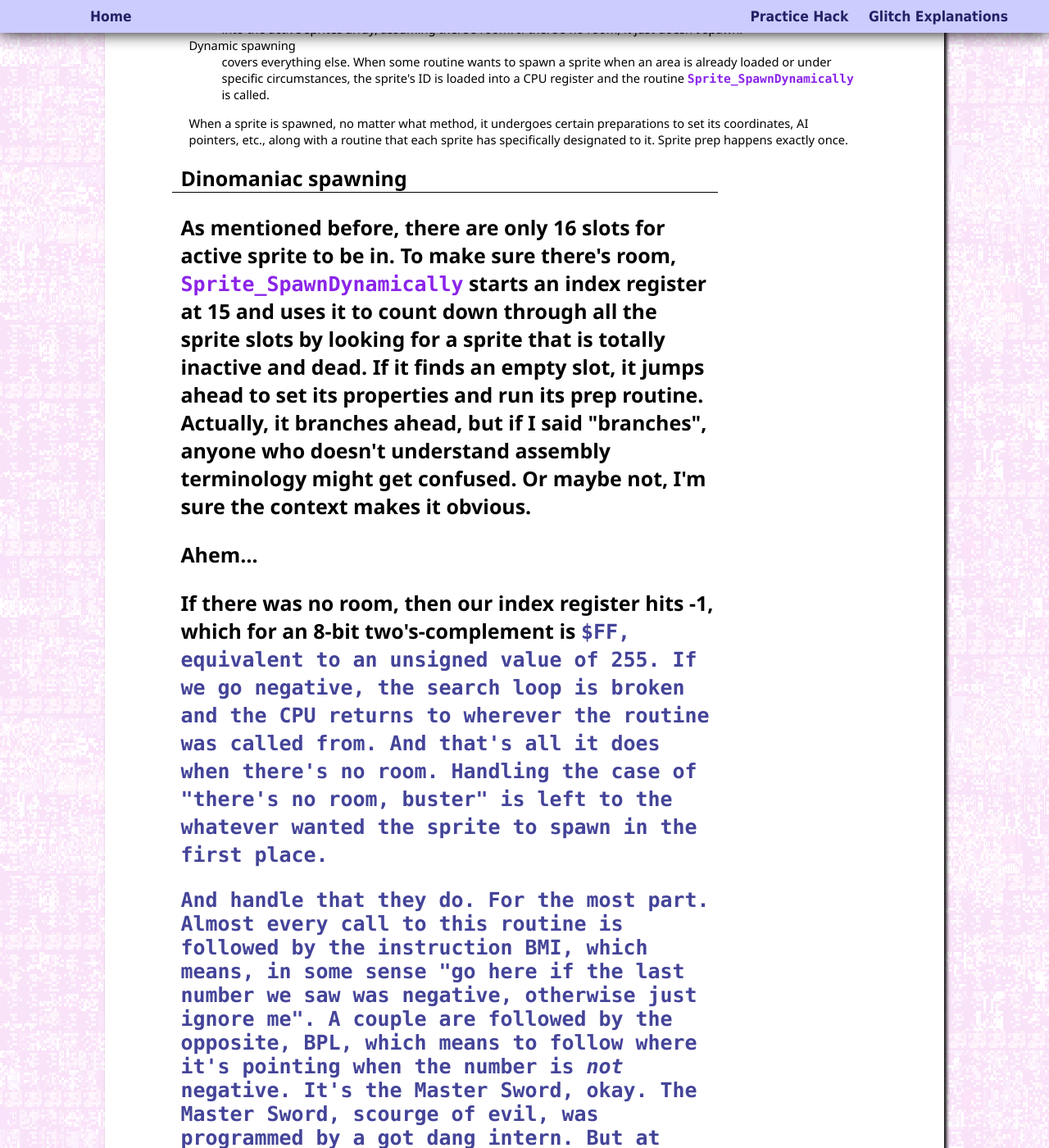
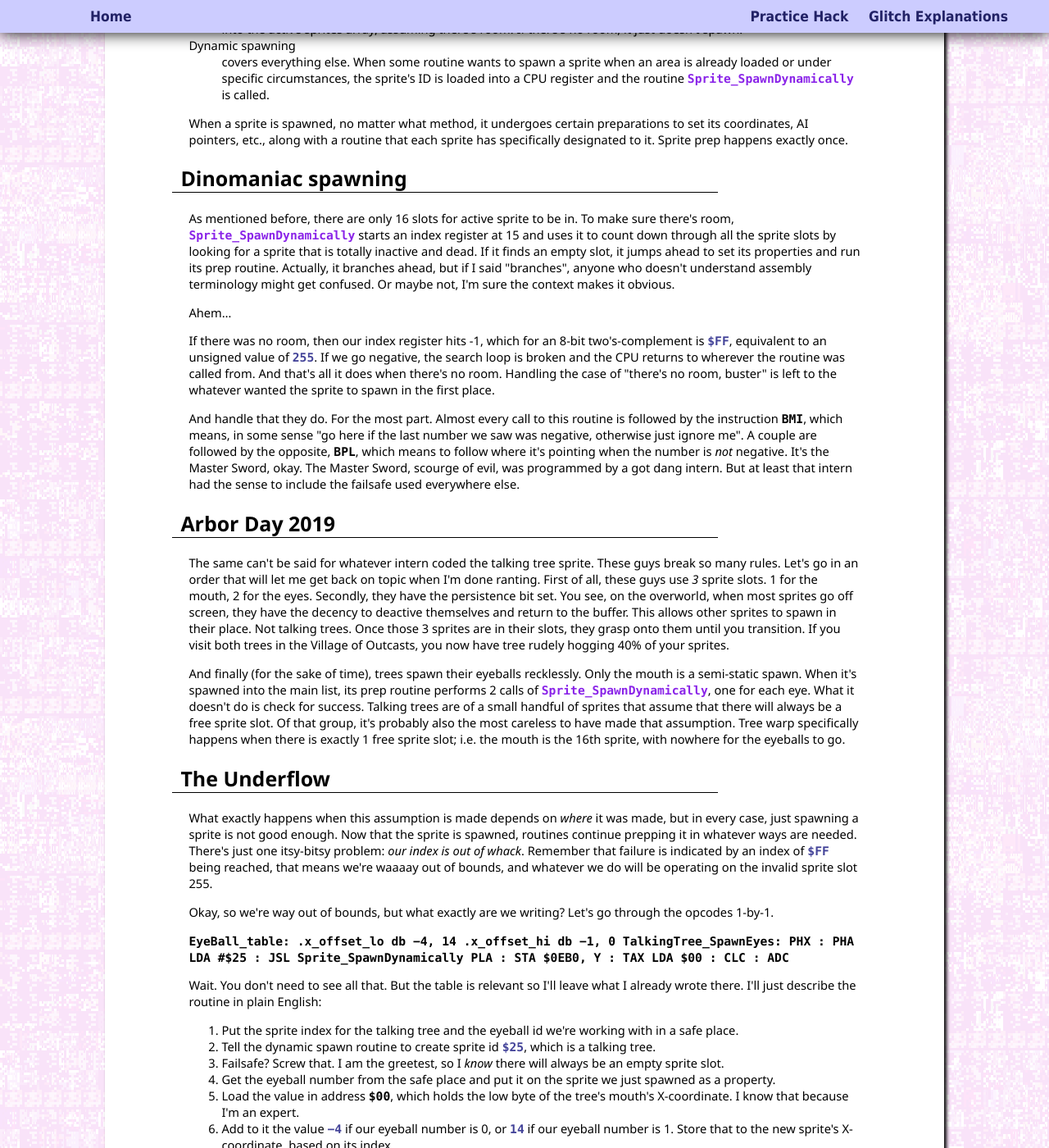
Before and after one commit to spannerisms/spannerisms.github.io, a Jekyll site: the page built from treewarp.html, in a window 1280 px wide and 1400 px high, scrolled down 498 px. Shown: the whole window at 82% size. Built offline with Jekyll 4.4.1, drawn with Linux system fonts in a browser that asks for light colours.

Commit message:
im bad at closing tags

```diff
--- a/assets/base.css
+++ b/assets/base.css
@@ -69,8 +69,11 @@
 	padding: 0;
 }
 
+nav > div > ul > li:hover {
+	background: #AAAADD;
+}
+
 nav > div > ul > li > ul > li {
-	padding: 3px 0;
 	border-top: 1px solid;
 	border-radius: 0 10px 10px;
 }
@@ -81,6 +84,10 @@
 	font-size: 13pt;
 	color: #222266;
 	padding: 3px 10px;
+}
+
+nav > div > ul > li > ul > li > a {
+	display: block;
 }
 
 nav > div > ul > li > a:not(:only-child) {
@@ -96,6 +103,7 @@
 }
 
 nav > div.Home a,
+nav > div > ul > li,
 nav > div > ul > li > a:only-child {
 	border-radius: 10px;
 }
--- a/treewarp.html
+++ b/treewarp.html
@@ -20,10 +20,10 @@
 	</dl>
 	<p>When a sprite is spawned, no matter what method, it undergoes certain preparations to set its coordinates, AI pointers, etc., along with a routine that each sprite has specifically designated to it. Sprite prep happens exactly once.</p>
 
-	<h2>Dinomaniac spawning<h2>
+	<h2>Dinomaniac spawning</h2>
 	<p>As mentioned before, there are only 16 slots for active sprite to be in. To make sure there's room, <code class="routine">Sprite_SpawnDynamically</code> starts an index register at 15 and uses it to count down through all the sprite slots by looking for a sprite that is totally inactive and dead. If it finds an empty slot, it jumps ahead to set its properties and run its prep routine. Actually, it branches ahead, but if I said "branches", anyone who doesn't understand assembly terminology might get confused. Or maybe not, I'm sure the context makes it obvious.</p>
 	<p>Ahem&hellip;</p>
-	<p>If there was no room, then our index register hits -1, which for an 8-bit two's-complement is <code class="value">$FF</value>, equivalent to an unsigned value of <code class="value">255</code>. If we go negative, the search loop is broken and the CPU returns to wherever the routine was called from. And that's all it does when there's no room. Handling the case of "there's no room, buster" is left to the whatever wanted the sprite to spawn in the first place.</p>
+	<p>If there was no room, then our index register hits -1, which for an 8-bit two's-complement is <code class="value">$FF</code>, equivalent to an unsigned value of <code class="value">255</code>. If we go negative, the search loop is broken and the CPU returns to wherever the routine was called from. And that's all it does when there's no room. Handling the case of "there's no room, buster" is left to the whatever wanted the sprite to spawn in the first place.</p>
 	<p>And handle that they do. For the most part. Almost every call to this routine is followed by the instruction <code class="opcode">BMI</code>, which means, in some sense "go here if the last number we saw was negative, otherwise just ignore me". A couple are followed by the opposite, <code class="opcode">BPL</code>, which means to follow where it's pointing when the number is <em>not</em> negative. It's the Master Sword, okay. The Master Sword, scourge of evil, was programmed by a got dang intern. But at least that intern had the sense to include the failsafe used everywhere else.</p>
 
 	<h2>Arbor Day 2019</h2>
```
